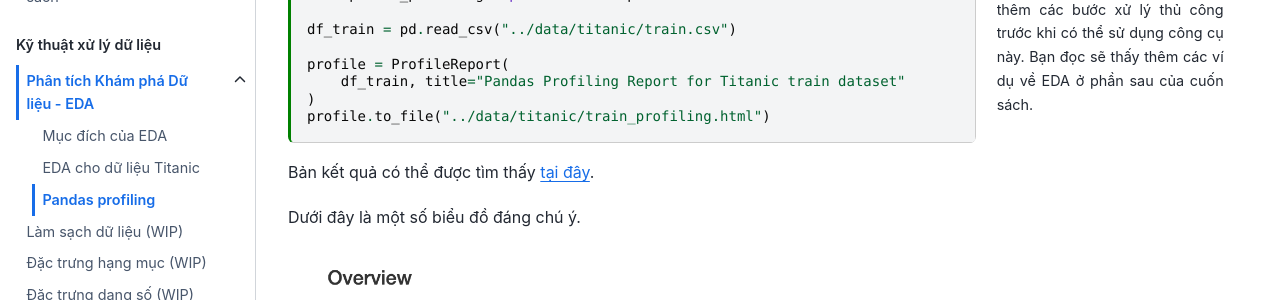
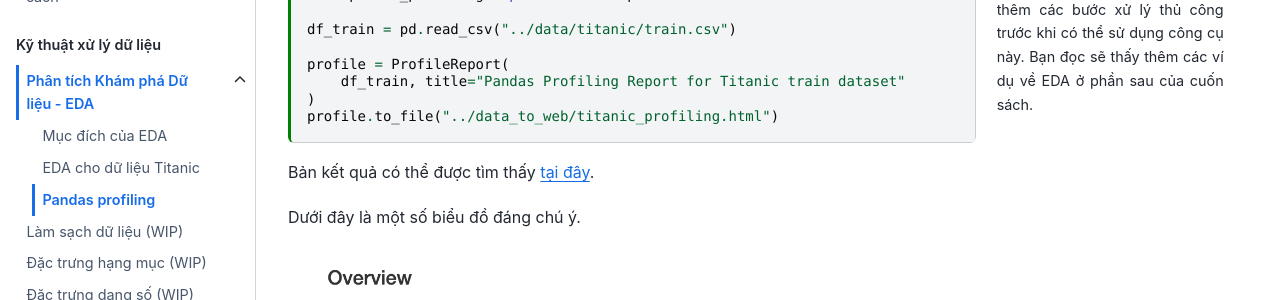
Before and after one commit to tiepvupsu/tabml_book, a Jupyter Book: the page built from book/ch_data_processing/pandas-profiling.md, in a window 1280 px wide and 900 px high. Shown: the part 396-696 px from the top of the window. Built offline with Jupyter Book 1.0.4 settings and Sphinx 7.4.7 and the Sphinx Book theme 1.1.4, drawn with Linux system fonts in a browser that asks for light colours.

Commit message:
DOC: create a data_to_web folder

````diff
--- a/book/ch_data_processing/pandas-profiling.md
+++ b/book/ch_data_processing/pandas-profiling.md
@@ -33,7 +33,7 @@ df_train = pd.read_csv("../data/titanic/train.csv")
 profile = ProfileReport(
     df_train, title="Pandas Profiling Report for Titanic train dataset"
 )
-profile.to_file("../data/titanic/train_profiling.html")
+profile.to_file("../data_to_web/titanic_profiling.html")
 ```
 
 Bản kết quả có thể được tìm thấy [tại đây](https://machinelearningcoban.com/tabml_book/ch_data_processing/titanic_train_profiling.html).
````
Also changed, not shown: 3 other files.
